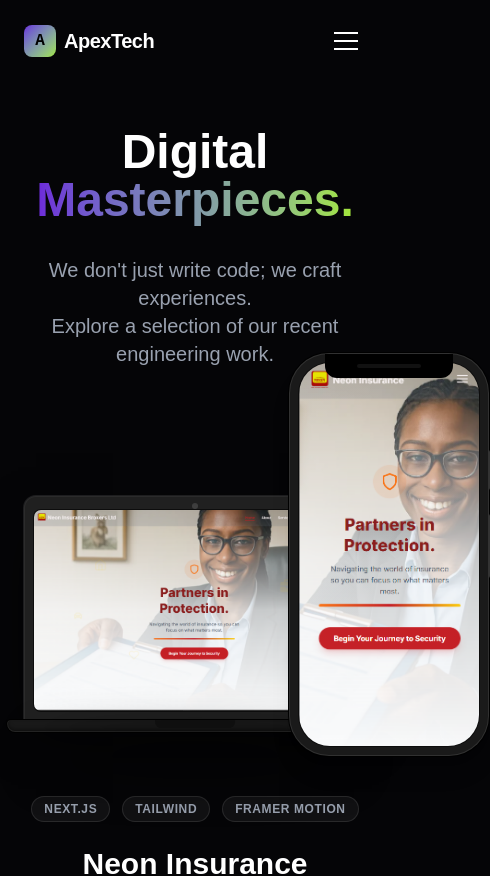
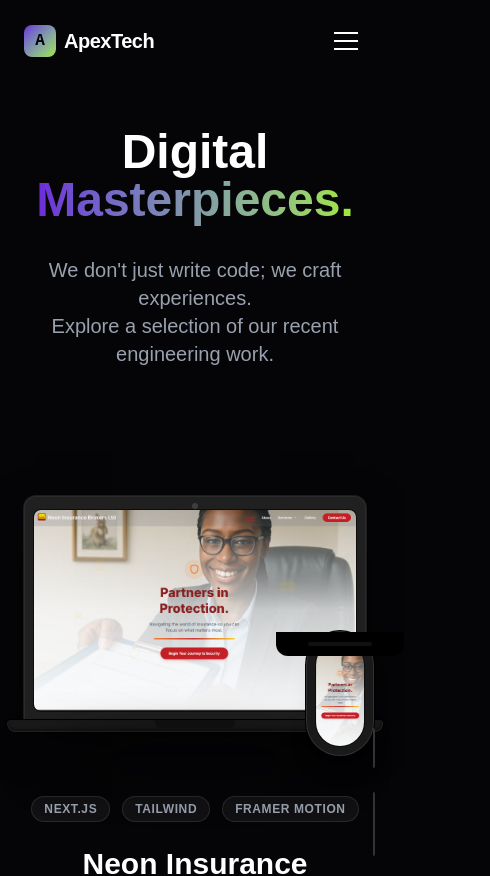
Before and after one commit to EmilioCharles/apextech, a Next.js app: page /projects in a window 390 px wide. Shown: the top 876 px of the page, 490 px wide, since content can reach past the window. Built offline with nearby package versions, Linux system fonts and the light colour scheme.

Commit message:
fix: resolve mobile overflow by making phone mockup responsive and adjusting layout

```diff
--- a/src/app/projects/page.tsx
+++ b/src/app/projects/page.tsx
@@ -77,7 +77,7 @@
                                 </div>
 
                                 {/* Phone - Visible on all screens, adjusted positioning */}
-                                <div className="absolute -right-2 -bottom-6 w-[25%] md:w-[20%] z-20 transform group-hover:translate-x-2 transition-transform duration-500">
+                                <div className="absolute -right-2 -bottom-6 w-[20%] z-20 transform group-hover:translate-x-2 transition-transform duration-500">
                                     <PhoneMockup>
                                         <img
                                             src={project.mobileImg}
--- a/src/components/PhoneMockup.tsx
+++ b/src/components/PhoneMockup.tsx
@@ -6,7 +6,7 @@
 
 export default function PhoneMockup({ children }: PhoneMockupProps) {
     return (
-        <div className="relative mx-auto w-[200px]">
+        <div className="relative mx-auto w-full">
             <div className="relative rounded-[2.5rem] bg-[#1a1a1a] p-2 shadow-xl border border-white/10 ring-1 ring-black">
                 {/* Camera / Notch Area */}
                 <div className="absolute top-0 left-1/2 -translate-x-1/2 h-6 w-32 bg-black rounded-b-xl z-20 flex justify-center items-center">
```
